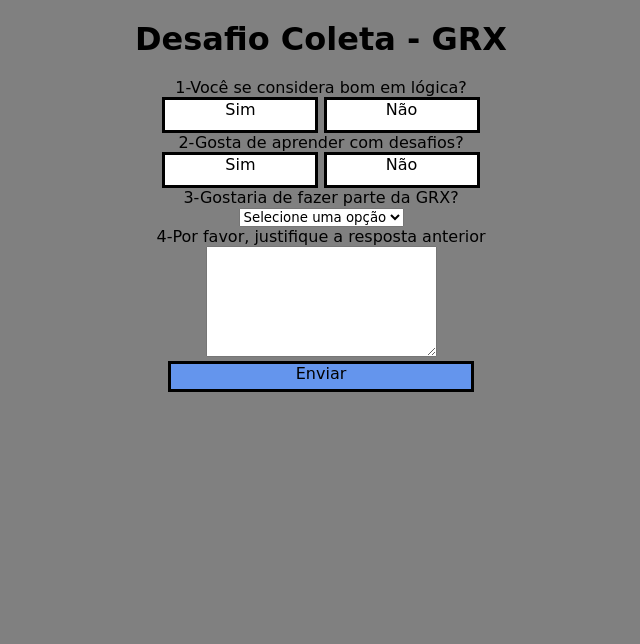
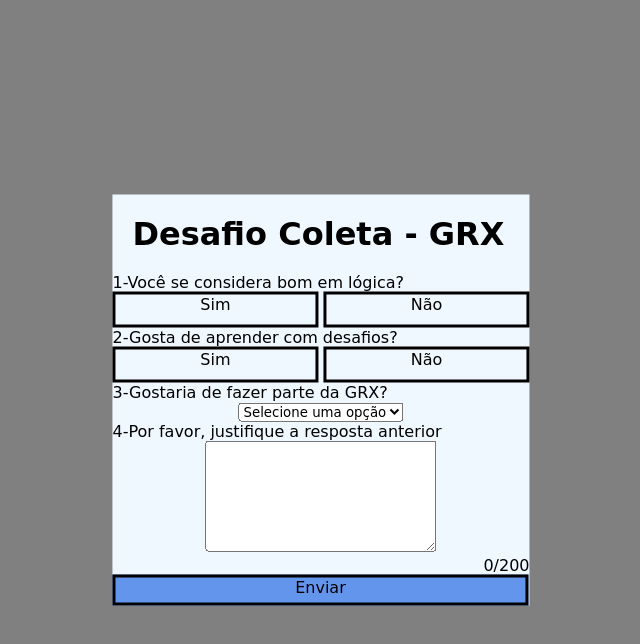
Before and after one commit to felipetega/Desafio-Coleta, a plain HTML site: page index.html in a window 1280 px wide. Shown: the whole page, without its empty margins (319-959 px from the left). Drawn offline with Linux system fonts and the light colour scheme.

Commit message:
main centralizado

```diff
--- a/index.html
+++ b/index.html
@@ -8,19 +8,17 @@
     <link rel="stylesheet" href="style.css" />
   </head>
   <body>
-    <header>
+    <main>
       <h1>Desafio Coleta - GRX</h1>
-    </header>
-    <main>
       <section id="section-1">
         <p>1-Você se considera bom em lógica?</p>
-        <div id="sim-1" onclick="pergunta1(this.id)">Sim</div>
-        <div id="nao-1" onclick="pergunta1(this.id)">Não</div>
+        <div id="sim-1" onclick="pergunta1(this.id)"><p>Sim</p></div>
+        <div id="nao-1" onclick="pergunta1(this.id)"><p>Não</p></div>
       </section>
       <section id="section-2">
         <p>2-Gosta de aprender com desafios?</p>
-        <div id="sim-2" onclick="pergunta2(this.id)">Sim</div>
-        <div id="nao-2" onclick="pergunta2(this.id)">Não</div>
+        <div id="sim-2" onclick="pergunta2(this.id)"><p>Sim</p></div>
+        <div id="nao-2" onclick="pergunta2(this.id)"><p>Não</p></div>
       </section>
       <section id="section-3">
         <p>3-Gostaria de fazer parte da GRX?</p>
@@ -43,9 +41,10 @@
           maxlength="200"
           wrap="soft"
         ></textarea>
+        <p id="contadorCaracteres">0/200</p>
       </section>
       <section id="section-5">
-        <div>Enviar</div>
+        <div><p>Enviar</p></div>
       </section>
     </main>
   </body>
--- a/style.css
+++ b/style.css
@@ -4,22 +4,40 @@
 }
 body{
   background-color: gray;
-  text-align: center;
-  justify-content: center;
-  align-items: center;
+}
+main{
+  display:block;
+  background-color: aliceblue;
+  position: absolute;
+  top: 50%;
+  left: 50%;
+  transform: translate(-50%, -50%);
+  width: fit-content;
+  height: fit-content;
 }
 h1{
   margin: 20px;
 }
 div{
-  background-color: white;
   display: inline-block;
-  width: 150px;
+  width:200px;
   height: 30px;
   border: 3px solid black;
 }
+div,section p{
+  text-align: left;
+}
+
+div p, #section-3, #section-4{
+  text-align: center;
+}
+
 #section-5 div{
   background-color: cornflowerblue;
-  width: 300px;
+  width: 410px;
   height: 25px;
 }
+
+#contadorCaracteres{
+  text-align: right;
+}
```
